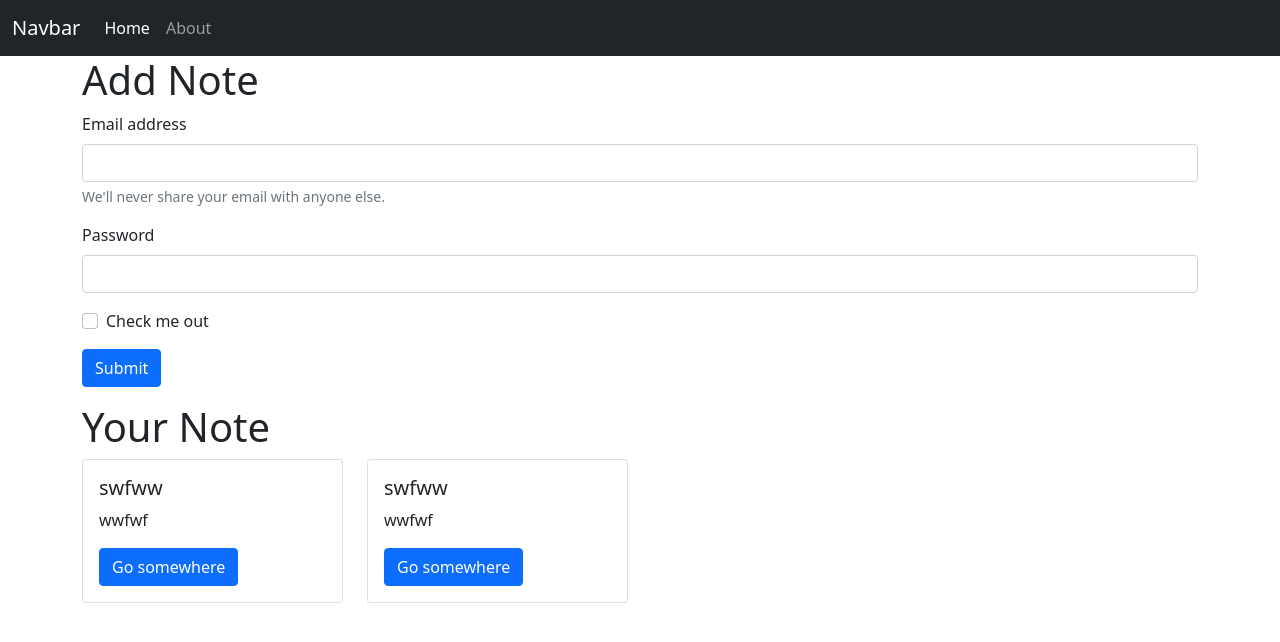
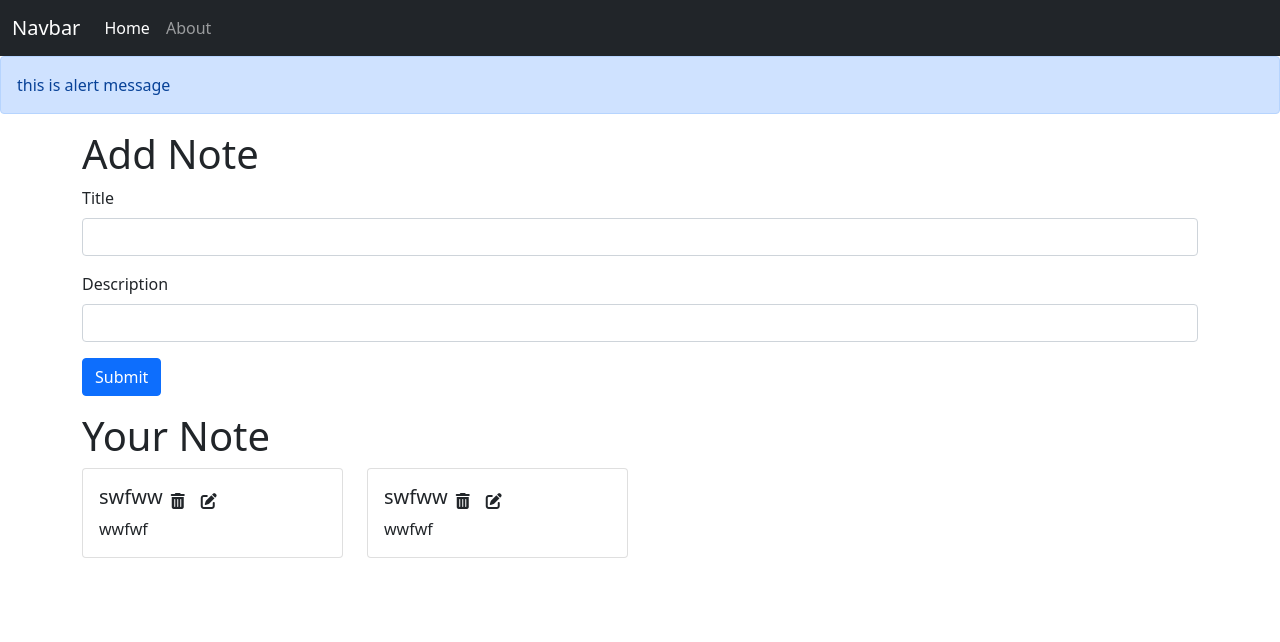
Before and after one commit to arunsain/inotebook, a React (Create React App) app: page / in a window 1280 px wide. Shown: the top 642 px of the page. Built offline with nearby package versions, Linux system fonts and the light colour scheme.

Commit message:
video 62, 63Adding AddNote component to iNotebook  ready to commit

```diff
--- a/public/index.html
+++ b/public/index.html
@@ -41,6 +41,7 @@
       To begin the development, run `npm start` or `yarn start`.
       To create a production bundle, use `npm run build` or `yarn build`.
     -->
+    <script src="https://kit.fontawesome.com/6c998ed39a.js" crossorigin="anonymous"></script>
     <script src="https://cdn.jsdelivr.net/npm/bootstrap@5.1.3/dist/js/bootstrap.bundle.min.js" integrity="sha384-ka7Sk0Gln4gmtz2MlQnikT1wXgYsOg+OMhuP+IlRH9sENBO0LRn5q+8nbTov4+1p" crossorigin="anonymous"></script>
 
   </body>
--- a/src/App.js
+++ b/src/App.js
@@ -8,6 +8,7 @@ import  Navbar from  "./components/Navbar"
 import  Home from  "./components/Home"
 import  About from  "./components/About"
 import  NoteContext from  "./context/notes/noteContext"
+import { Alert } from './components/Alert';
 
 
 
@@ -16,9 +17,7 @@ import  NoteContext from  "./context/notes/noteContext"
 
 
 function App() {
-  const d ={
-    "name": 'arun sain'
-  };
+
 
 const initialNotes =   [
     {
@@ -40,14 +39,40 @@ const initialNotes =   [
       "__v": 0
     }
   ];
-const [notes,setNote] = useState(initialNotes)
+const [notes,setNote] = useState(initialNotes);
+
+const addNotes = (title,description,tags) =>{
+
+  const note = {
+    "_id": "620a897bdf5c4df7b9c07cf0",
+    "user": "620939067a851dba323a62e5",
+    "title": title,
+    "description": description,
+    "tags": tags,
+    "date": "2022-02-14T16:55:23.042Z",
+    "__v": 0
+  }
+  setNote(notes.concat(note));
+
+  alert('addNotes');
+}
+const editNotes = () =>{
+
+  alert('editNotes');
+}
+const deleteNotes = () =>{
+
+  alert('deleteNotes');
+}
+
   return (
 
 
 <>
     <BrowserRouter>
      <Navbar/>
-     <NoteContext.Provider  value={ {notes,setNote,d} }>
+     <Alert message="this is alert message"/>
+     <NoteContext.Provider  value={ {notes,setNote,addNotes,editNotes,deleteNotes} }>
     <Routes>
 
       <Route exact path="/"  element={<Home/>}>
--- /dev/null
+++ b/src/components/AddNote.js
@@ -0,0 +1,43 @@
+import React,{ useContext,useState} from 'react'
+
+import  NoteContext from  "../context/notes/noteContext"
+
+
+export const AddNote = () => {
+
+  const contextApi =   useContext(NoteContext);
+  //const getNoteData =  useContext(NoteContext);
+  const { addNotes} = contextApi;
+
+  const [note,setNote ] = useState({title:"",description:"",tags:"default"})
+  const handleInput = (e) => {
+    // console.log(e.target.value)
+      setNote({...note,[e.target.name]:e.target.value});
+    //     alert('handle');
+  }
+  const submitNote = (e) => {
+    e.preventDefault();
+      alert(note);
+      addNotes(note.title,note.description,note.tags);
+}
+
+  return (
+    <>
+
+     <h1>Add Note</h1>
+    <form>
+  <div className="mb-3">
+    <label htmlFor="title" className="form-label">Title</label>
+    <input type="text" onChange={ handleInput} className="form-control" name="title" id="title" />
+
+  </div>
+  <div className="mb-3">
+    <label htmlFor="description" className="form-label">Description</label>
+    <input  onChange={ handleInput} type="text" name="description" className="form-control" id="description" />
+  </div>
+
+  <button onClick={submitNote} type="submit" className="btn btn-primary">Submit</button>
+</form>
+    </>
+  )
+}
--- /dev/null
+++ b/src/components/Alert.js
@@ -0,0 +1,9 @@
+import React from 'react'
+
+export const Alert = (props) => {
+  return (
+    <div className="alert alert-primary" role="alert">
+ { props.message}
+</div>
+  )
+}
--- a/src/components/Home.js
+++ b/src/components/Home.js
@@ -1,5 +1,6 @@
 import React,{useContext} from 'react'
 import  NoteContext from  "../context/notes/noteContext"
+import { AddNote } from './AddNote';
 import { NoteItem } from './NoteItem';
 import { Notes } from './Notes';
 
@@ -16,23 +17,7 @@ const Home = () => {
     <>
 
     <div className="container">
-    <h1>Add Note</h1>
-    <form>
-  <div className="mb-3">
-    <label htmlFor="exampleInputEmail1" className="form-label">Email address</label>
-    <input type="email" className="form-control" id="exampleInputEmail1" aria-describedby="emailHelp" />
-    <div id="emailHelp" className="form-text">We'll never share your email with anyone else.</div>
-  </div>
-  <div className="mb-3">
-    <label htmlFor="exampleInputPassword1" className="form-label">Password</label>
-    <input type="password" className="form-control" id="exampleInputPassword1" />
-  </div>
-  <div className="mb-3 form-check">
-    <input type="checkbox" className="form-check-input" id="exampleCheck1" />
-    <label className="form-check-label" htmlFor="exampleCheck1">Check me out</label>
-  </div>
-  <button type="submit" className="btn btn-primary">Submit</button>
-</form>
+    <AddNote/>
 <Notes/>
     </div>
 
--- a/src/components/NoteItem.js
+++ b/src/components/NoteItem.js
@@ -7,9 +7,15 @@ export const NoteItem = (props) => {
     <div className="card"  >
 
     <div className="card-body">
-      <h5 className="card-title">{title}</h5>
+    <div className="d-flex align-items-center" >
+        <h5 className="card-title">{title}</h5>
+        <i className="fa-solid fa-trash-can mx-2"></i>
+      <i className="fa-solid fa-pen-to-square mx-2"></i>
+    </div>
       <p className="card-text">{description}</p>
-      <a href="#" className="btn btn-primary">Go somewhere</a>
+
+
+
     </div>
   </div>
   </div>
```
